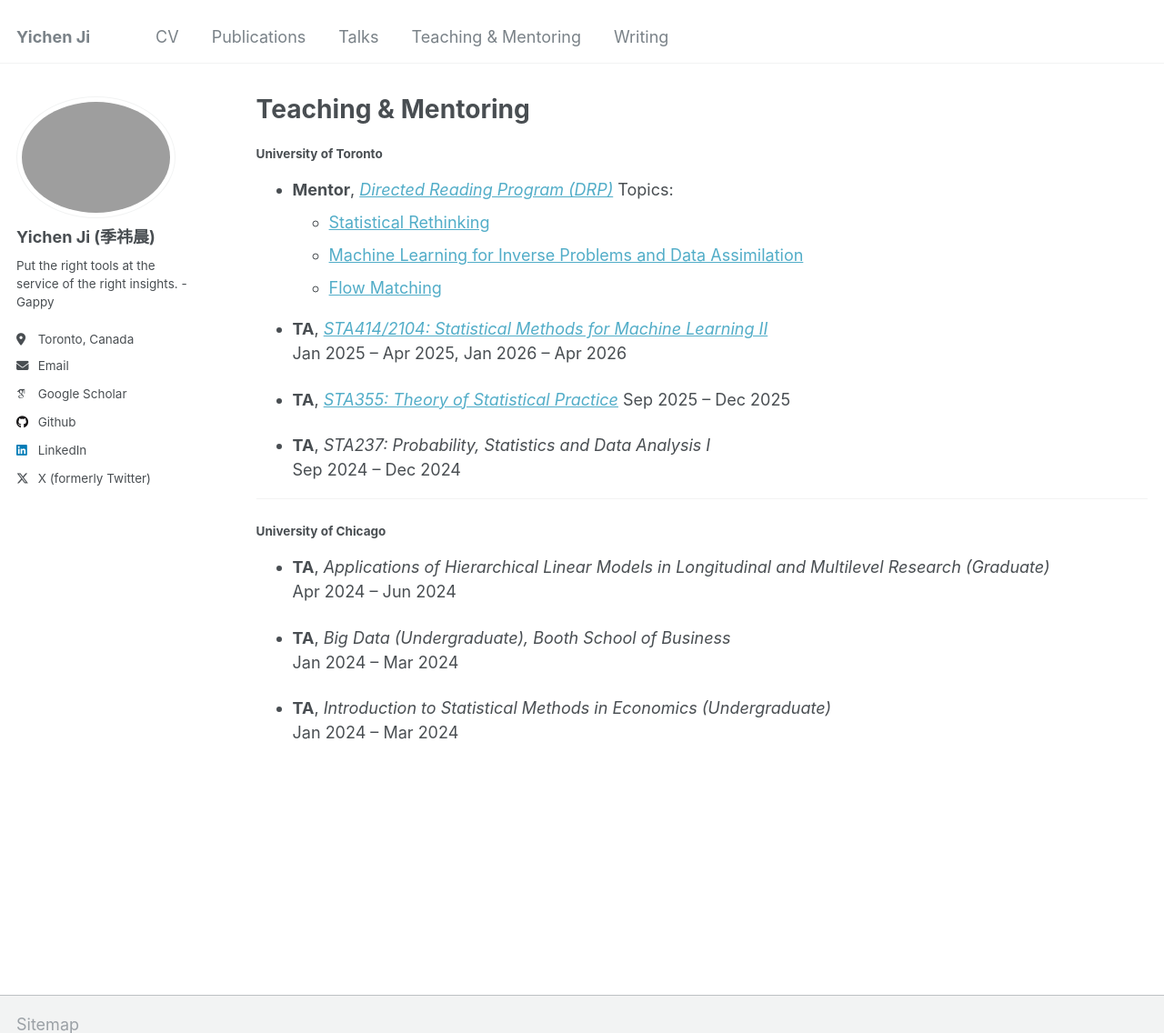
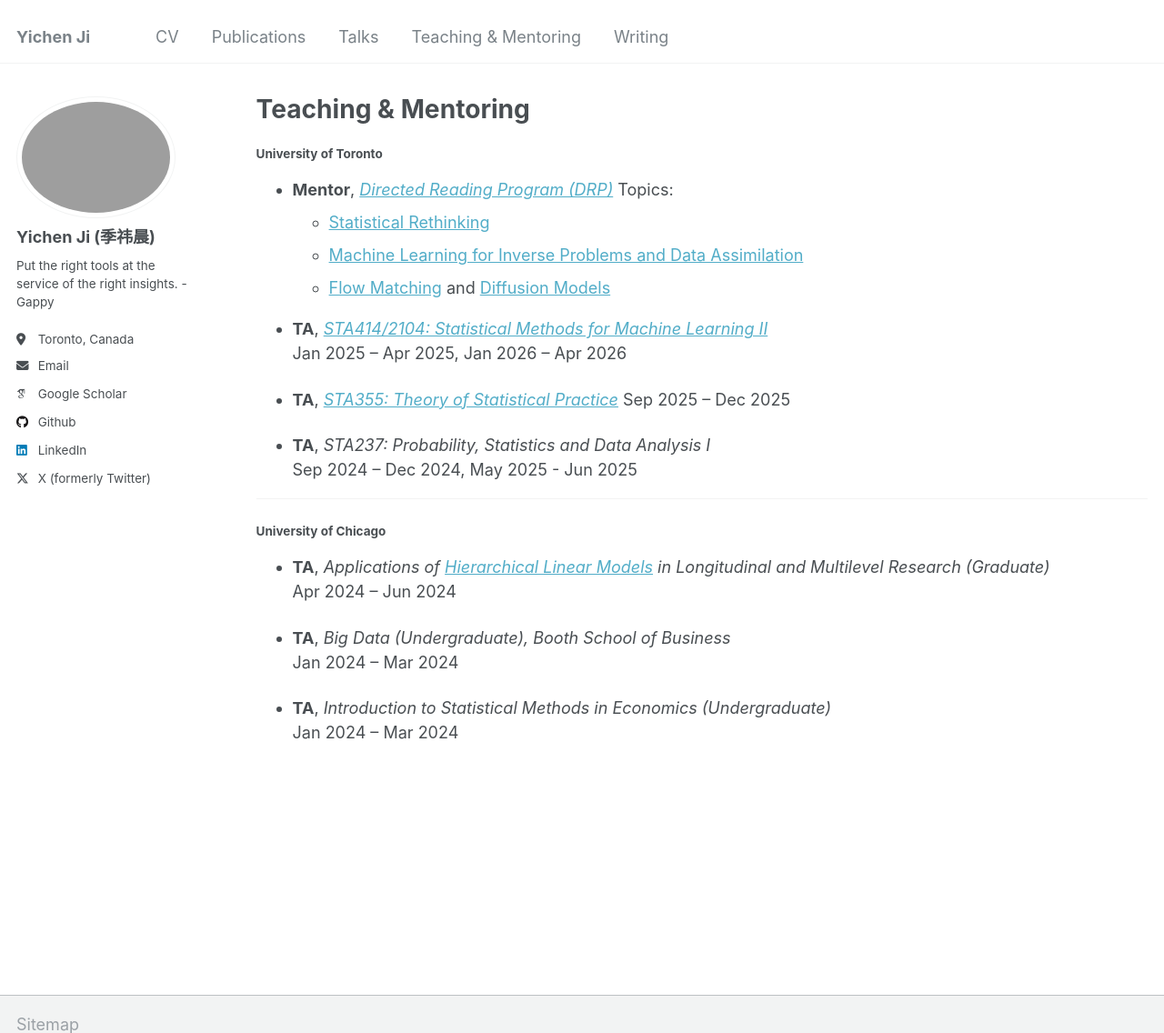
Before and after one commit to user-jiyichen/user-jiyichen.github.io, a Jekyll site: the page built from _teaching/TA.md, in a window 1280 px wide and 1258 px high, cut to the strip 0-1136 px from the top of the window. Shown: the whole strip at 91% size. Built offline with Jekyll 4.4.1, drawn with Linux system fonts in a browser that asks for light colours; some web fonts are replaced.

Commit message:
Update TA.md with new course details and links
Added a reference to Diffusion Models alongside Flow Matching in the Directed Reading Program section. Updated the TA role dates for STA237 to include May 2025 - Jun 2025 and added a link to Hierarchical Linear Models in the course description.

```diff
--- a/_teaching/TA.md
+++ b/_teaching/TA.md
@@ -11,7 +11,7 @@ author_profile: true
   Topics:
   - [Statistical Rethinking](https://github.com/rmcelreath/stat_rethinking_2026)
   - [Machine Learning for Inverse Problems and Data Assimilation](https://arxiv.org/pdf/2410.10523)
-  - [Flow Matching](https://arxiv.org/abs/2412.06264)
+  - [Flow Matching](https://arxiv.org/abs/2412.06264) and [Diffusion Models](https://diffusion.csail.mit.edu/2026/index.html)
 
 - **TA**, [*STA414/2104: Statistical Methods for Machine Learning II*](https://thibaultrandrianarisoa.netlify.app/courses/sta414/)
   Jan 2025 – Apr 2025, Jan 2026 – Apr 2026
@@ -20,13 +20,13 @@ author_profile: true
   Sep 2025 – Dec 2025
 
 - **TA**, *STA237: Probability, Statistics and Data Analysis I*
-  Sep 2024 – Dec 2024
+  Sep 2024 – Dec 2024, May 2025 - Jun 2025
 
 ---
 
 #### **University of Chicago**
 
-- **TA**, *Applications of Hierarchical Linear Models in Longitudinal and Multilevel Research (Graduate)*
+- **TA**, *Applications of [Hierarchical Linear Models](https://eli.johogo.com/Class/CCU/SEM/_Hierarchical%20Linear%20Models%20Applications%20and%20Data%20Analysis%20Methods_Raudenbush.pdf) in Longitudinal and Multilevel Research (Graduate)*
   Apr 2024 – Jun 2024
 
 - **TA**, *Big Data (Undergraduate), Booth School of Business*
```
